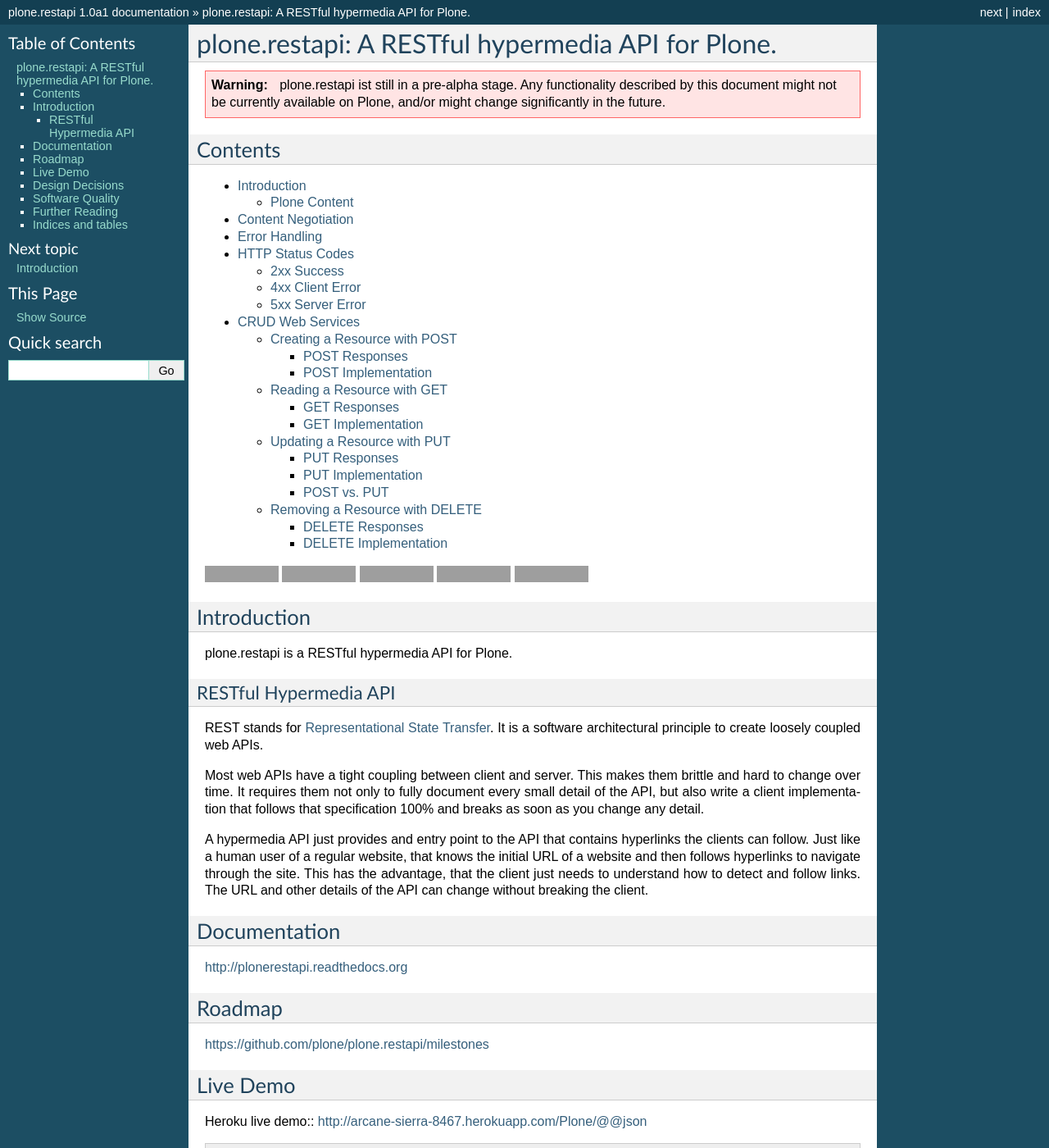
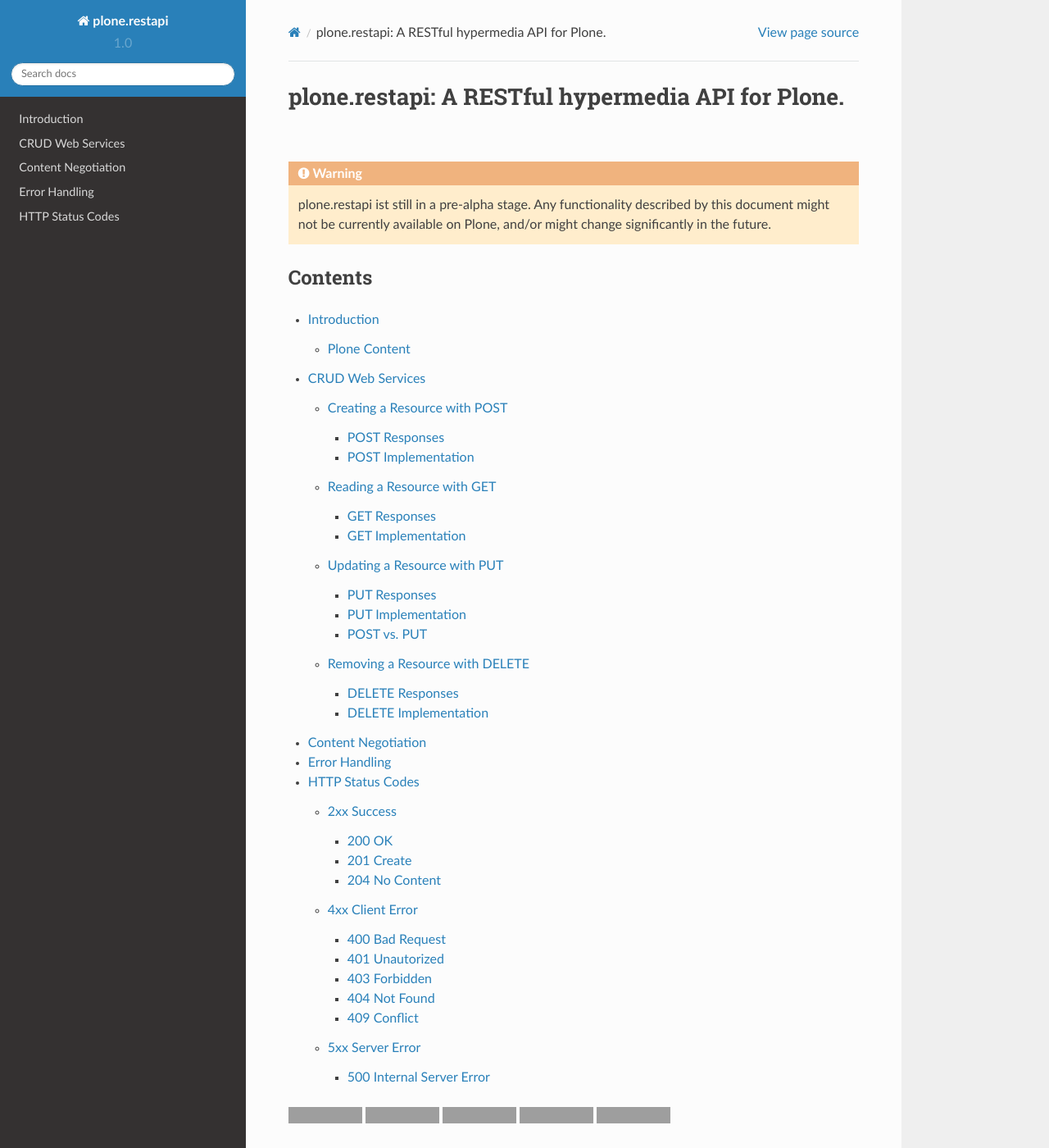
Before and after one commit to plone/plone.restapi, a Sphinx documentation site: the page built from docs/source/index.rst, in a window 1280 px wide and 1400 px high. Shown: the whole window at 82% size. Built offline with Sphinx 7.4.7 and the Read the Docs theme 2.0.0, drawn with Linux system fonts in a browser that asks for light colours; some of the changed text lies outside the part shown; grey boxes are pictures that could not be loaded.

Commit message:
Upgrade to Sphinx 1.3.1.

```diff
--- a/docs/source/conf.py
+++ b/docs/source/conf.py
@@ -93,7 +93,7 @@ pygments_style = 'sphinx'
 
 # The theme to use for HTML and HTML Help pages.  See the documentation for
 # a list of builtin themes.
-html_theme = 'default'
+html_theme = 'sphinx_rtd_theme'
 
 # Theme options are theme-specific and customize the look and feel of a theme
 # further.  For a list of options available for each theme, see the
--- a/docs/source/http-status-codes.rst
+++ b/docs/source/http-status-codes.rst
@@ -8,15 +8,24 @@ This is the list of status codes that are used in plone.restapi. Here is a `full
 
 This class of status codes indicates the action requested by the client was received, understood, accepted and processed successfully.
 
-**200 OK**
+.. _`200 OK`:
+
+200 OK
+******
 
     Standard response for successful HTTP requests. The actual response will depend on the request method used. In a GET request, the response will contain an entity corresponding to the requested resource. In a POST request, the response will contain an entity describing or containing the result of the action.
 
-**201 Create**
+.. _`201 Create`:
+
+201 Create
+**********
 
     The request has been fulfilled and resulted in a new resource being created.
 
-**204 No Content**
+.. _`204 No Content`:
+
+204 No Content
+**************
 
     The server successfully processed the request, but is not returning any content. Usually used as a response to a successful delete request.
 
@@ -26,23 +35,38 @@ This class of status codes indicates the action requested by the client was rece
 
 The 4xx class of status code is intended for cases in which the client seems to have errored.
 
-**400 Bad Request**
+.. _`400 Bad Request`:
+
+400 Bad Request
+***************
 
     The server cannot or will not process the request due to something that is perceived to be a client error (e.g., malformed request syntax, invalid request message framing, or deceptive request routing)
 
-**401 Unautorized**
+.. _`401 Unauthorized`:
+
+401 Unautorized
+***************
 
     Similar to 403 Forbidden, but specifically for use when authentication is required and has failed or has not yet been provided. The response must include a WWW-Authenticate header field containing a challenge applicable to the requested resource.
 
-**403 Forbidden**
+.. _`403 Forbidden`:
+
+403 Forbidden
+*************
 
     The request was a valid request, but the server is refusing to respond to it. Unlike a 401 Unauthorized response, authenticating will make no difference.
 
-**404 Not Found**
+.. _`404 Not Found`:
+
+404 Not Found
+*************
 
     The requested resource could not be found but may be available again in the future. Subsequent requests by the client are permissible.
 
-**409 Conflict**
+.. _`409 Conflict`:
+
+409 Conflict
+************
 
     Indicates that the request could not be processed because of conflict in the request, such as an edit conflict in the case of multiple updates.
 
@@ -50,7 +74,10 @@ The 4xx class of status code is intended for cases in which the client seems to
 5xx Server Error
 ----------------
 
-**500 Internal Server Error**
+.. _`500 Internal Server Error`:
+
+500 Internal Server Error
+*************************
 
     The server failed to fulfill an apparently valid request.
 
--- a/docs/source/index.rst
+++ b/docs/source/index.rst
@@ -16,10 +16,11 @@ Contents
    :maxdepth: 3
 
    introduction
+   crud
    content-negotiation
    error-handling
    http-status-codes
-   crud
+
 
 ..   hydra
 ..   item
```
Also changed, not shown: buildout.cfg (+5 -3 lines), docs/source/crud.rst (+15 -14 lines).
